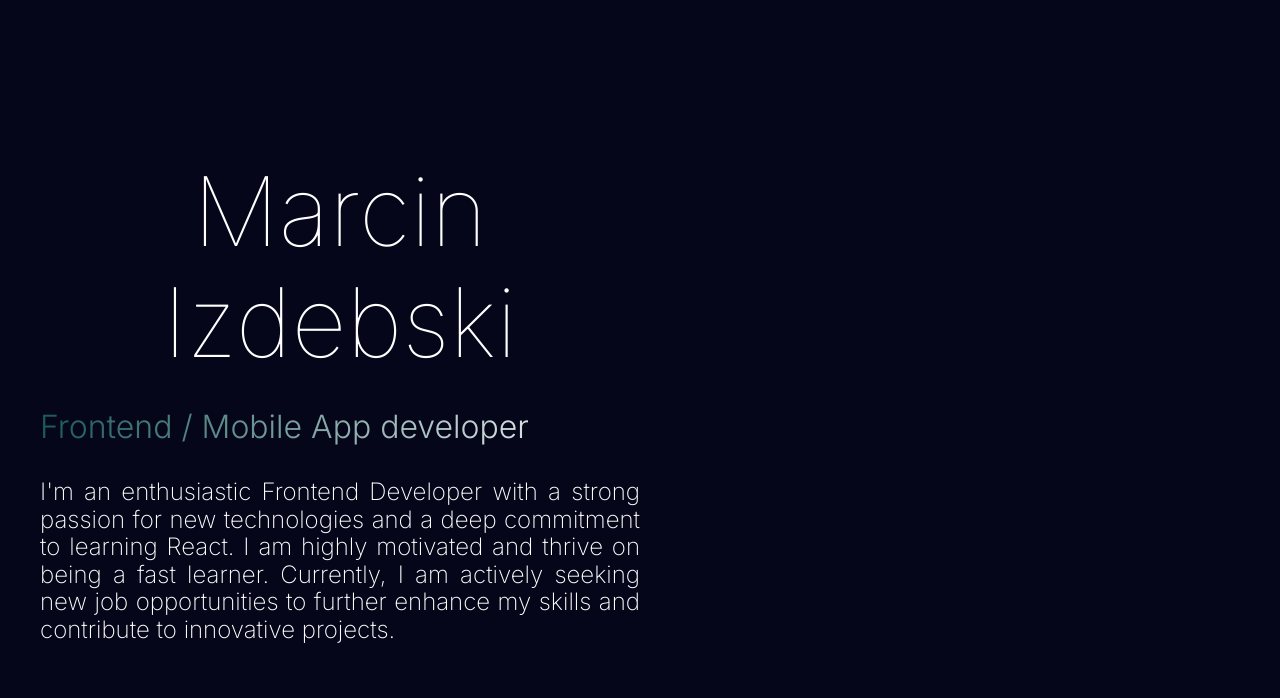
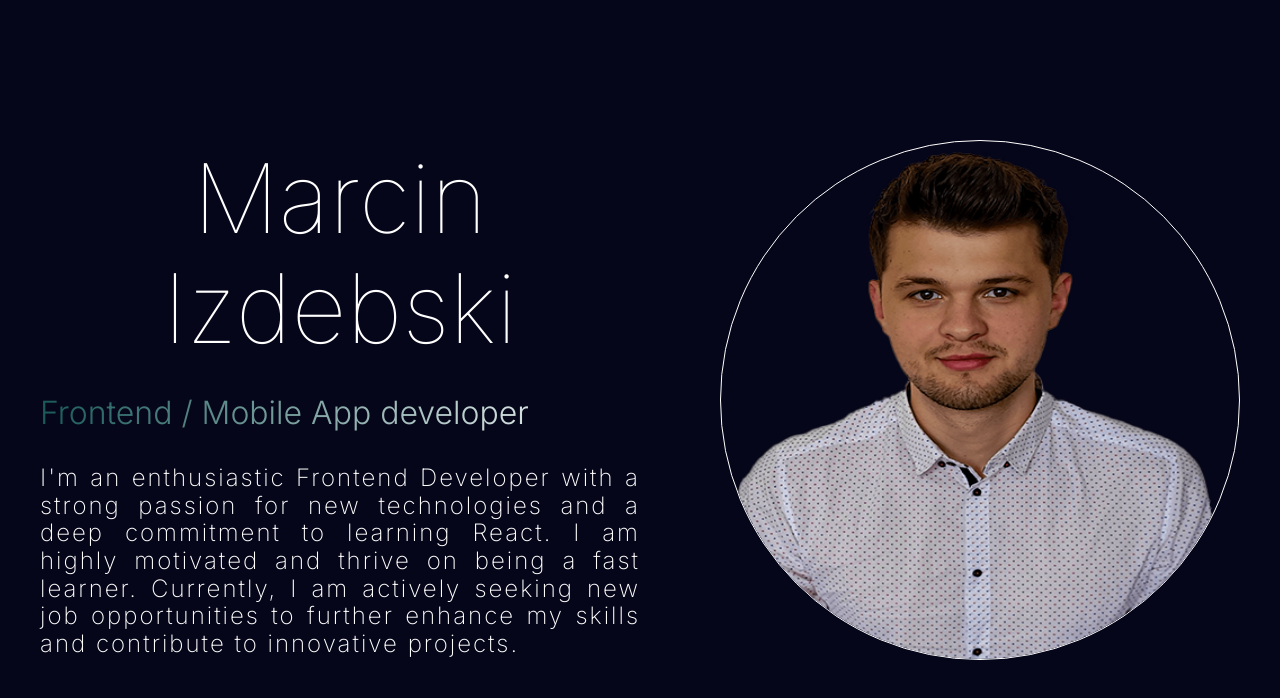
Before and after one commit to mizdebski77/portfolio, a React (Vite) app: page / in a window 1280 px wide. Shown: the top 698 px of the page. Built offline with nearby package versions, Linux system fonts and the light colour scheme.

Commit message:
Hero img added

```diff
--- a/src/features/Hero/hero.tsx
+++ b/src/features/Hero/hero.tsx
@@ -1,6 +1,16 @@
 import React from "react";
-import { Role, Text, TextSection, Title, Wrapper } from "./styledHero";
+import {
+    Image,
+    ImageSection,
+    ImageWrapper,
+    Role,
+    Text,
+    TextSection,
+    Title,
+    Wrapper,
+} from "./styledHero";
 import { TypeAnimation } from "react-type-animation";
+import profile from "../../common/Images/profile.png";
 
 export const Hero = () => {
     return (
@@ -24,6 +34,12 @@ export const Hero = () => {
                     innovative projects.
                 </Text>
             </TextSection>
+
+            <ImageSection>
+                <ImageWrapper>
+                    <Image src={profile} alt="Profile" />
+                </ImageWrapper>
+            </ImageSection>
         </Wrapper>
     );
 };
--- a/src/features/Hero/styledHero.ts
+++ b/src/features/Hero/styledHero.ts
@@ -4,10 +4,13 @@ import { theme } from '../../core/theme';
 export const Wrapper = styled.div`
     min-height: 100vh;
     display: grid;
+    max-width: 1920px;
+    margin: 0 auto;
     grid-template-columns: 1fr 1fr;
     align-items: center;
     justify-content: center;
     padding: 40px;
+    gap: 80px;
 `;
 
 export const TextSection = styled.div`
@@ -42,10 +45,28 @@ export const Text = styled.p`
     font-weight: 200;
     text-align: justify;
     margin: 0;
+    letter-spacing: 2px;
+`;
+
+export const ImageSection = styled.div`
+
+`;
+
+export const ImageWrapper =styled.div`
+    background-image: url();
+    border: 1px solid white;
+    display: flex;
+    justify-content: center;
+    border-radius: 100%;
+    overflow: hidden;
+    width: 100%;
+    aspect-ratio: 1;
 `;
 
 export const Image = styled.img`
-
+    margin: 0 auto;
+    max-width: 520px;
+    width: 100%;
 `;
 
 export const Button = styled.button`
```
Also changed, not shown: src/common/Images/profile.png (added).
